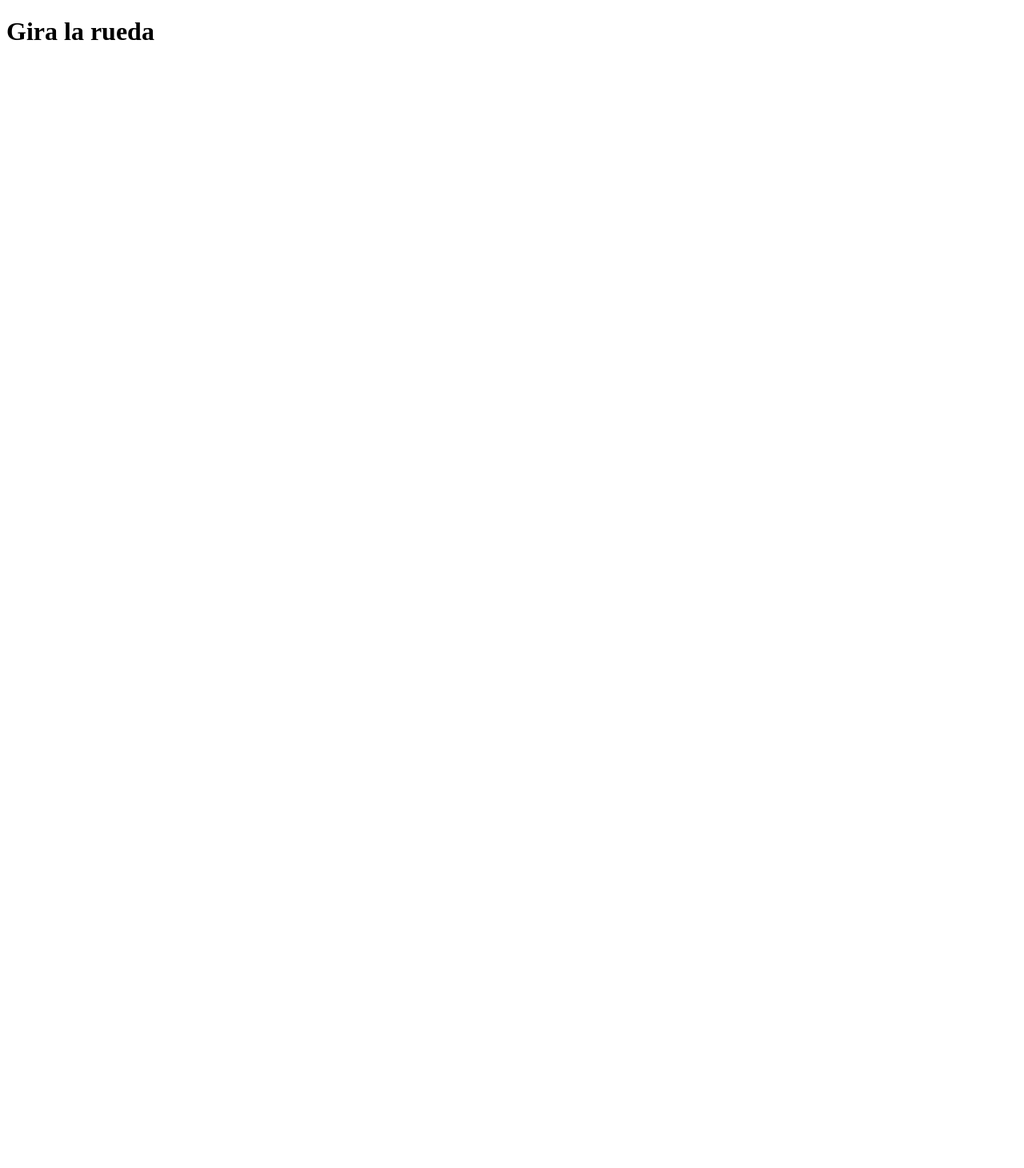
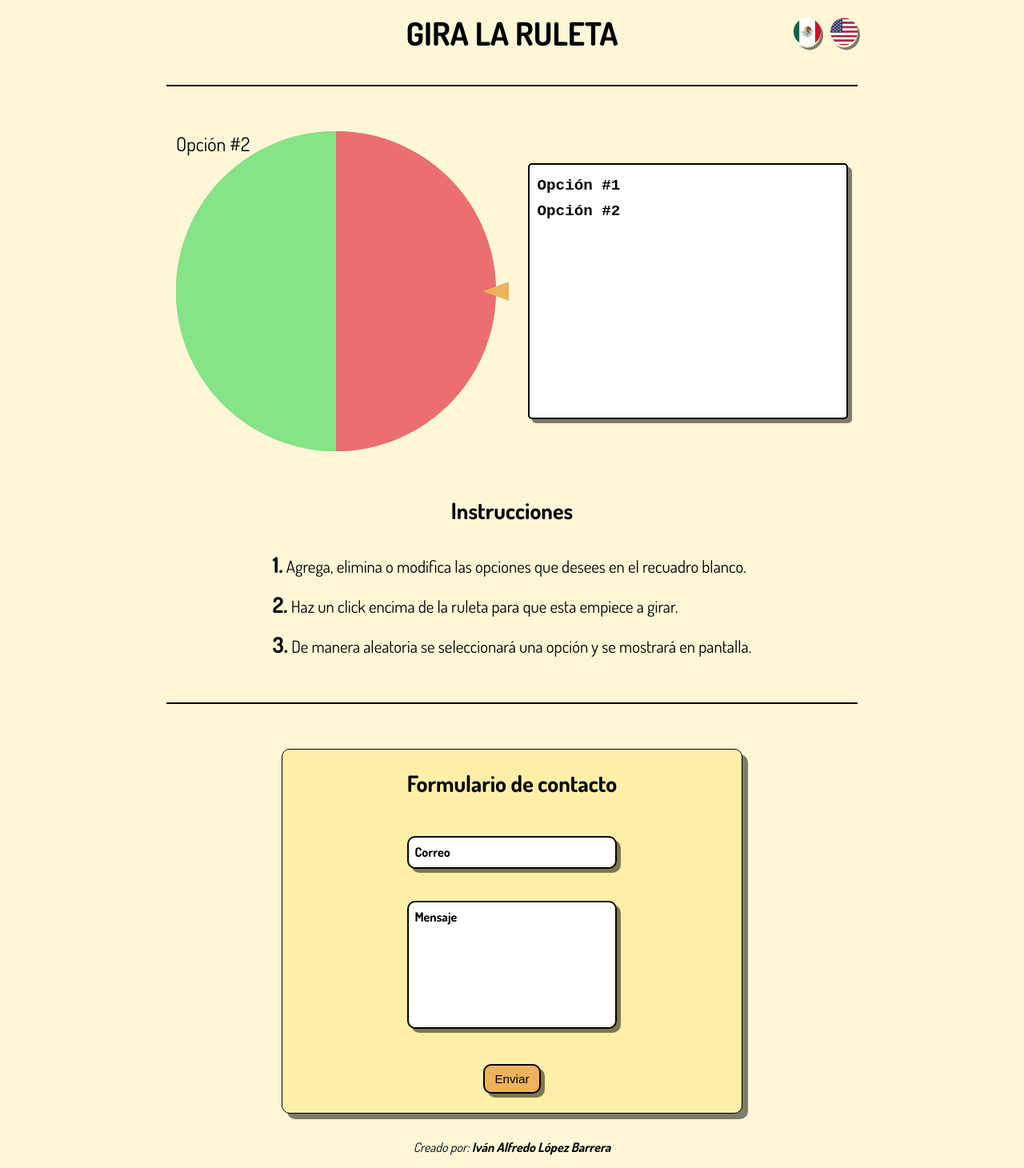
Before and after one commit to livan23l/spinwheel, a plain HTML site: page index.html in a window 1280 px wide. Shown: the whole page at 80% size. Before the commit the page ends 800 px from the top, so only its background shows below. Drawn offline with Linux system fonts and the light colour scheme.

Commit message:
Feat: End of the presentation

```diff
--- a/index.html
+++ b/index.html
@@ -4,11 +4,99 @@
 <head>
   <meta charset="UTF-8">
   <meta name="viewport" content="width=device-width, initial-scale=1.0">
-  <title>Gira la rueda</title>
+  <link rel="stylesheet" href="public/css/app.css">
+  <title>Gira la ruleta</title>
 </head>
 
-<body>
-  <h1>Gira la rueda</h1>
+<body class="page">
+  <!-- Templates -->
+  <template id="template-wheel-option">
+    <div class="wheel__option"><p class="wheel__text"></p></div>
+  </template>
+
+  <!-- Header -->
+  <header class="header">
+    <h1 class="header__title">Gira la ruleta</h1>
+
+    <!-- Language settings -->
+    <div class="languages">
+      <button data-action="spanish" class="languages__opgion">
+        <img class="languages__img" src="./public/img/spanish.webp" alt="Mexico flag">
+      </button>
+      <button data-action="english" class="languages__opgion">
+        <img class="languages__img" src="./public/img/english.webp" alt="USA flag">
+      </button>
+    </div>
+  </header>
+
+  <!-- Main -->
+  <main class="main">
+    <!-- Upper division-->
+    <div class="division"></div>
+
+    <!-- Spin wheel -->
+    <section class="wheel">
+      <div class="wheel__roulette">
+        <div id="roulette" class="roulette">
+        </div>
+      </div>
+      <textarea id="wheel-textarea" class="wheel__textarea"></textarea>
+    </section>
+
+    <section class="instructions">
+      <h2 class="instructions__title">Instrucciones</h2>
+      <div class="instructions__main">
+        <p class="instructions__p">
+          <span class="text-lg bold">1.</span> Agrega, elimina o modifica las
+          opciones que desees en el recuadro blanco.
+        </p>
+        <p class="instructions__p">
+          <span class="text-lg bold">2.</span> Haz un click encima de la ruleta
+          para que esta empiece a girar.
+        </p>
+        <p class="instructions__p">
+          <span class="text-lg bold">3.</span> De manera aleatoria se
+          seleccionará una opción y se mostrará en pantalla.
+        </p>
+      </div>
+    </section>
+
+    <!-- Lower division-->
+    <div class="division"></div>
+  </main>
+
+  <!-- Footer -->
+  <footer class="footer">
+    <!-- Contact form -->
+    <div class="contact">
+      <form class="form" action="">
+        <!-- Form title -->
+        <h3 class="form__title">Formulario de contacto</h3>
+
+        <!-- Form questions -->
+        <div class="form__main">
+          <div class="form__entry">
+            <input class="form__input" type="email" name="email" id="email" placeholder="">
+            <label class="form__label" for="email">Correo</label>
+          </div>
+          <div class="form__entry">
+            <textarea class="form__textarea" name="message" id="message" placeholder=""></textarea>
+            <label class="form__label" for="email">Mensaje</label>
+          </div>
+        </div>
+
+        <!-- Submit button -->
+        <div class="form__options">
+          <button class="button" type="submit">Enviar</button>
+        </div>
+      </form>
+    </div>
+
+    <!-- Credits -->
+    <p class="text-center italic">Creado por: <span class="bold">Iván Alfredo López Barrera</span></p>
+  </footer>
+
+  <script src="public/js/app.js"></script>
 </body>
 
 </html>
--- /dev/null
+++ b/public/css/animations.css
@@ -0,0 +1,9 @@
+@keyframes spining {
+    from {
+        rotate: 0;
+    }
+
+    to {
+        rotate: 360deg;
+    }
+}
--- /dev/null
+++ b/public/css/app.css
@@ -0,0 +1,185 @@
+@import url('normalize.css');
+@import url('utilities.css');
+@import url('animations.css');
+
+.page {
+    background-color: var(--primary);
+    display: grid;
+    grid-template-rows: auto 1fr auto;
+}
+
+/* Header styles */
+.header {
+    max-width: var(--max-width);
+    width: 100%;
+    margin-inline: auto;
+    padding-block: 1rem;
+    position: relative;
+    display: flex;
+    flex-flow: column nowrap;
+    justify-content: center;
+    align-items: center;
+    gap: 0.5rem;
+}
+
+.header__title {
+    font-size: 2.5rem;
+    text-align: center;
+    text-transform: uppercase;
+}
+
+.languages {
+    max-width: 5rem;
+    width: 80%;
+    display: flex;
+    gap: 0.75rem;
+}
+
+.languages__opgion {
+    width: 50%;
+    background-color: transparent;
+    border-style: none;
+    cursor: pointer;
+    border-radius: 50%;
+    box-shadow: 3px 3px 0 #00000080;
+}
+
+.languages__img {
+    min-width: 0;
+    max-width: 100%;
+}
+
+
+/* Main styles */
+.main {
+    max-width: var(--max-width);
+    width: 100%;
+    height: fit-content;
+    margin: 0.5rem auto;
+    padding: 1rem;
+    display: flex;
+    flex-flow: column nowrap;
+    gap: 3.5rem;
+}
+
+.wheel {
+    width: 100%;
+    display: flex;
+    flex-flow: row wrap;
+    justify-content: center;
+    align-items: center;
+    gap: 2.5rem;
+}
+
+.wheel__roulette {
+    aspect-ratio: 1/1;
+    width: min(25rem, 80%);
+    position: relative;
+}
+
+.wheel__roulette::after {
+    content: "";
+    aspect-ratio: 4/3;
+    width: 8%;
+    background-color: var(--terciary);
+    position: absolute;
+    top: 50%;
+    right: 0;
+    translate: 50% -50%;
+    clip-path: polygon(0 50%, 100% 0, 100% 100%);
+}
+
+.roulette {
+    width: 100%;
+    height: 100%;
+    background: radial-gradient(#D5D5D5, #818181);
+    border-radius: 50%;
+    position: relative;
+    /* animation: spining 12s infinite linear; */
+}
+
+.wheel__option {
+    width: 100%;
+    height: 100%;
+    border-radius: 50%;
+    position: absolute;
+    top: 0;
+    left: 0;
+}
+
+.wheel__text {
+    position: absolute;
+    font-size: 1.5rem;
+}
+
+.wheel__textarea {
+    aspect-ratio: 5/4;
+    width: min(25rem, 80%);
+    padding: 0.6rem;
+    border: 2px solid black;
+    border-radius: 5px;
+    outline-style: none;
+    box-shadow: 5px 5px 0 #00000080;
+    overflow-y: auto;
+    font-size: 1.2rem;
+    font-weight: bold;
+    line-height: 1.7;
+    resize: none;
+    scrollbar-width: thin;
+}
+
+.wheel__textarea:focus {
+    border-color: #0000FF;
+}
+
+.instructions {
+    width: 100%;
+    display: flex;
+    flex-flow: column nowrap;
+    align-items: center;
+    gap: 2rem;
+}
+
+.instructions__title {
+    font-size: 1.75rem;
+}
+
+.instructions__main {
+    display: flex;
+    flex-flow: column nowrap;
+    gap: 1rem;
+    font-size: 1.3rem;
+}
+
+/* Footer styles */
+.footer {
+    max-width: var(--max-width);
+    width: 100%;
+    margin-inline: auto;
+    padding-block: 2rem 1rem;
+    display: flex;
+    flex-flow: column nowrap;
+    align-items: center;
+    gap: 2rem;
+}
+
+.contact {
+    max-width: 36rem;
+    width: 90%;
+    padding: 1.5rem 1rem;
+    border: 1px solid black;
+    border-radius: 10px;
+    box-shadow: 7px 7px 0 #00000080;
+    background-color: var(--secondary);
+    display: flex;
+    justify-content: center;
+}
+
+@media (width > 34rem) {
+    .languages {
+        position: absolute;
+        top: 50%;
+        right: 1rem;
+        translate: 0 -50%;
+    }
+}
--- /dev/null
+++ b/public/css/normalize.css
@@ -0,0 +1,17 @@
+* {
+    margin: 0;
+    padding: 0;
+    box-sizing: border-box;
+}
+
+body {
+    min-height: 100vh;
+}
+
+h1, h2, h3, h4, h5, h6 {
+    text-wrap: balance;
+}
+
+p {
+    text-wrap: pretty;
+}
--- /dev/null
+++ b/public/css/utilities.css
@@ -0,0 +1,114 @@
+@import url('variables.css');
+
+/* Text */
+.italic {
+    font-style: italic;
+}
+
+.bold {
+    font-weight: bold;
+}
+
+.text-center {
+    text-align: center;
+}
+
+.text-lg {
+    font-size: 1.3em;
+}
+
+/* Buttons */
+.button {
+    display: block;
+    width: fit-content;
+    padding: 0.5rem 0.75rem;
+    border: 2px solid black;
+    border-radius: 10px;
+    background-color: var(--terciary);
+    outline: none;
+    box-shadow: 5px 5px 0 #00000080;
+    cursor: pointer;
+    transition: scale 0.2s;
+    font-size: 0.95rem;
+}
+
+.button:hover {
+    scale: 1.05;
+}
+
+
+/* Form classes */
+.form {
+    display: flex;
+    flex-flow: column nowrap;
+    align-items: start;
+    gap: 2.5rem;
+}
+
+.form__title {
+    align-self: center;
+    font-size: 1.75rem;
+    text-align: center;
+}
+
+.form__main {
+    width: 100%;
+    margin-top: 0.5rem;
+    display: flex;
+    flex-flow: column nowrap;
+    gap: 2.5rem;
+}
+
+.form__entry {
+    width: 100%;
+    height: fit-content;
+    position: relative;
+}
+
+.form__label {
+    position: absolute;
+    top: 0.6rem;
+    left: 0.6rem;
+    transition: all 0.3s;
+    font-weight: bold;
+}
+
+.form__input, .form__textarea {
+    width: 100%;
+    padding: 0.6rem;
+    border: 2px solid black;
+    border-radius: 10px;
+    outline-style: none;
+    box-shadow: 5px 5px 0 #00000080;
+    font-size: 1rem;
+}
+
+.form__textarea {
+    height: 10rem;
+    resize: none;
+}
+
+.form__input:focus, .form__textarea:focus {
+    border-color: #0000FF;
+}
+
+.form__input:focus + .form__label,
+.form__input:not(:placeholder-shown) + .form__label,
+.form__textarea:focus + .form__label,
+.form__textarea:not(:placeholder-shown) + .form__label {
+    top: -1.6rem;
+    left: 0;
+}
+
+.form__options {
+    width: 100%;
+    display: flex;
+    justify-content: center;
+}
+
+/* Others */
+
+.division {
+    width: 100%;
+    border-top: 2px solid black;
+}
--- /dev/null
+++ b/public/css/variables.css
@@ -0,0 +1,24 @@
+:root {
+    --primary: #FDF7D8;
+    --secondary: #FFF0A7;
+    --terciary: #EDB35B;
+    --max-width: 56rem;
+}
+
+@font-face {
+    font-family: 'Dosis';
+    src: url('../font/Dosis-Regular.ttf');
+    font-weight: normal;
+    font-style: normal;
+}
+
+@font-face {
+    font-family: 'Dosis';
+    src: url('../font/Dosis-Bold.ttf');
+    font-weight: bold;
+    font-style: normal;
+}
+
+body {
+    font-family: 'Dosis';
+}
--- /dev/null
+++ b/public/js/app.js
@@ -0,0 +1,93 @@
+class Roulette {
+    #$roulette = document.querySelector('#roulette')
+    #$textarea = document.querySelector('#wheel-textarea')
+    #$optionTemplate = document.querySelector('#template-wheel-option').content
+    #colors = ['#EB6F6F', '#85E485', '#4B71EE', '#DC9332', '#AF32DC']
+    #currentOptions = []
+
+    #showOptions() {
+        // Get the amount of options
+        const optionsLen = this.#currentOptions.length
+
+        // Position and size properties
+        const totalSize = this.#$roulette.getBoundingClientRect().width
+        const halfSize = Math.floor(totalSize / 2)
+        let optionsPercent = Math.floor(100 / optionsLen)
+        let x = halfSize
+        let y = 0
+
+        // Color properties
+        const colorsLen = this.#colors.length
+        let color = 0;
+
+
+        for (let i = 0; i < optionsLen; i++) {
+            // Get the current option text
+            const text = this.#currentOptions[i]
+
+            // Create the option copy and get the 'p' element
+            const $optionCopy = this.#$optionTemplate.cloneNode(true).querySelector('div')
+            const $optionP = $optionCopy.querySelector('p')
+
+            // Set the color of the option
+            $optionCopy.style.backgroundColor = this.#colors[color++]
+            color = (color == colorsLen) ? 0 : color
+
+            // Add the text to the option
+            $optionP.innerText = text
+
+            // Set the size and text position
+            if (optionsPercent == 100) {
+                // Set the text in the center
+                $optionP.style.top = '50%'
+                $optionP.style.left = '50%'
+                $optionP.style.translate = '-50% -50%'
+            } else {
+                let path, pointA, pointB, pointC, size
+                size = `${halfSize / 2} ${halfSize / 2} 0 0 1`
+
+                // Define the points
+                if (i == 0) {
+                    pointA = `${halfSize} 0`
+                    pointB = `${totalSize} ${halfSize}`
+                    pointC = `${halfSize} ${totalSize}`
+
+                    path = `M ${pointA} A ${size} ${pointB} A ${size} ${pointC} Z`
+                } else {
+                    pointA = `${halfSize} ${totalSize}`
+                    pointB = `0 ${halfSize}`
+                    pointC = `${halfSize} 0`
+
+                    path = `M ${pointA} A ${size} ${pointB} A ${size} ${pointC} Z`
+                }
+
+                // Set the clip path
+                console.log(path)
+                $optionCopy.style.clipPath = `path("${path}")`
+            }
+
+            // Add the option to the roulette
+            this.#$roulette.appendChild($optionCopy)
+        }
+    }
+
+    constructor() {
+        // Add the first five options
+        for (let i = 1; i < 3; i++) {
+            const text = `Opción #${i}`
+
+            // Add the option to the textarea
+            this.#$textarea.textContent += `${text}\n`
+
+            // Add the option to the current options
+            this.#currentOptions.push(text)
+        }
+
+        // Show all the options
+        this.#showOptions()
+    }
+}
+
+document.addEventListener('DOMContentLoaded', function() {
+    new Roulette()
+})
```
Also changed, not shown: public/font/Dosis-Bold.ttf (added), public/font/Dosis-Regular.ttf (added), public/img/english.webp (added), public/img/spanish.webp (added).
